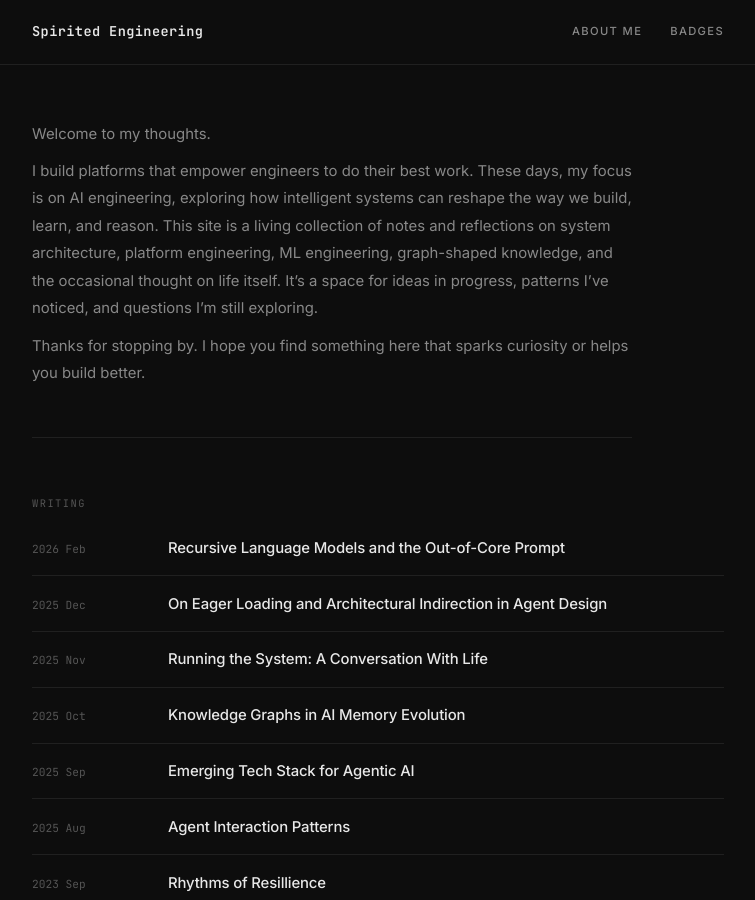
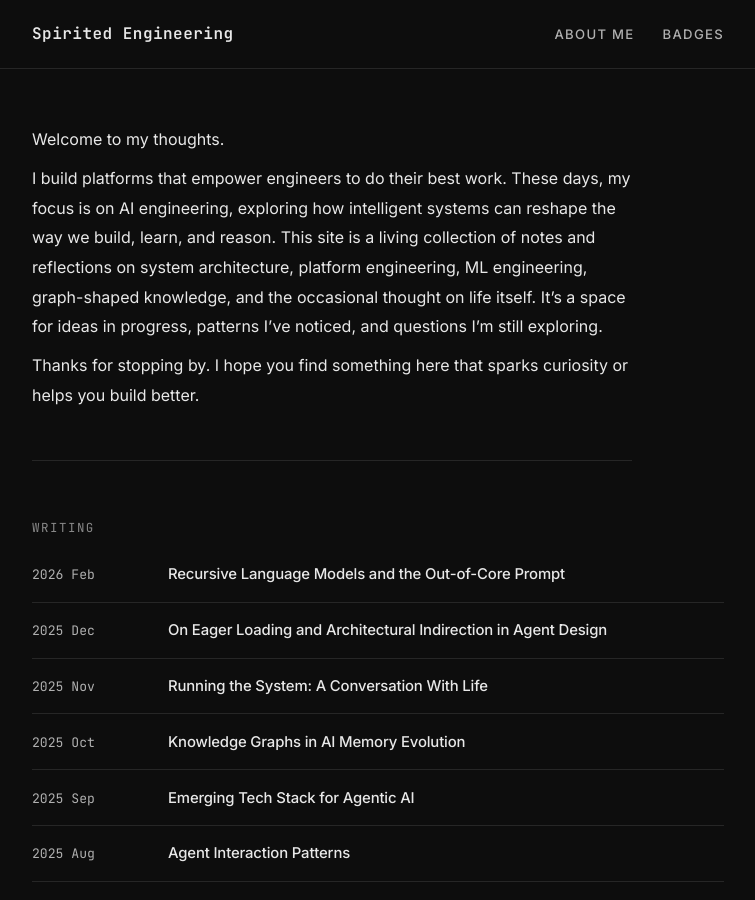
Before and after one commit to dnguyenv/dnguyenv.github.io, a Jekyll site: the page built from index.md, in a window 1280 px wide and 900 px high. Shown: the whole window, without its empty margins (262-1017 px from the left). Built offline with Jekyll 4.4.1, drawn with Linux system fonts in a browser that asks for light colours.

Commit message:
theme: improve readability — brighter muted colors and larger font sizes
Lighten fg-muted #888 → #b0b0b0, fg-subtle #555 → #888 for dark bg contrast.
Increase small font sizes (nav, dates, footer, labels) from 0.65-0.72rem to 0.78-0.85rem.
Intro text bumped to full fg color for readability.

Co-Authored-By: Claude Sonnet 4.6 (1M context) <noreply@anthropic.com>

```diff
--- a/assets/main.scss
+++ b/assets/main.scss
@@ -19,10 +19,10 @@
   --bg:          #0d0d0d;
   --bg-soft:     #141414;
   --fg:          #e8e8e8;
-  --fg-muted:    #888888;
-  --fg-subtle:   #555555;
-  --border:      rgba(255, 255, 255, 0.08);
-  --border-mid:  rgba(255, 255, 255, 0.14);
+  --fg-muted:    #b0b0b0;
+  --fg-subtle:   #888888;
+  --border:      rgba(255, 255, 255, 0.1);
+  --border-mid:  rgba(255, 255, 255, 0.2);
   --code-bg:     #1a1a1a;
   --code-fg:     #e8e8e8;
   --sans:        'Inter', -apple-system, BlinkMacSystemFont, 'Segoe UI', sans-serif;
@@ -84,7 +84,7 @@ a:hover {
 
 .site-title {
   font-family: var(--mono);
-  font-size: 0.85rem;
+  font-size: 1rem;
   font-weight: 600;
   letter-spacing: 0.03em;
   text-decoration: none;
@@ -102,10 +102,10 @@ a:hover {
 }
 
 .site-nav a {
-  font-size: 0.7rem;
+  font-size: 0.82rem;
   text-decoration: none;
   text-transform: uppercase;
-  letter-spacing: 0.12em;
+  letter-spacing: 0.1em;
   color: var(--fg-muted);
   font-weight: 500;
 }
@@ -130,17 +130,17 @@ a:hover {
 }
 
 .home-intro p {
-  font-size: 0.93rem;
-  color: var(--fg-muted);
+  font-size: 1rem;
+  color: var(--fg);
   line-height: 1.85;
   margin-bottom: 0.6rem;
 }
 
 .post-list-label {
   font-family: var(--mono);
-  font-size: 0.65rem;
+  font-size: 0.78rem;
   text-transform: uppercase;
-  letter-spacing: 0.14em;
+  letter-spacing: 0.12em;
   color: var(--fg-subtle);
   margin-bottom: 0.5rem;
 }
@@ -161,8 +161,8 @@ a:hover {
 
 .post-meta {
   font-family: var(--mono);
-  font-size: 0.7rem;
-  color: var(--fg-subtle);
+  font-size: 0.82rem;
+  color: var(--fg-muted);
   white-space: nowrap;
 }
 
@@ -206,7 +206,7 @@ a:hover {
 
 .post-date {
   font-family: var(--mono);
-  font-size: 0.72rem;
+  font-size: 0.84rem;
   color: var(--fg-muted);
 }
 
@@ -218,11 +218,11 @@ a:hover {
 
 .tag {
   font-family: var(--mono);
-  font-size: 0.62rem;
-  letter-spacing: 0.06em;
+  font-size: 0.72rem;
+  letter-spacing: 0.05em;
   text-transform: uppercase;
   border: 1px solid var(--border-mid);
-  padding: 0.15rem 0.5rem;
+  padding: 0.15rem 0.55rem;
   color: var(--fg-muted);
 }
 
@@ -319,7 +319,7 @@ pre code {
 
 .back-link {
   font-family: var(--mono);
-  font-size: 0.75rem;
+  font-size: 0.85rem;
   text-decoration: none;
   color: var(--fg-muted);
   letter-spacing: 0.02em;
@@ -355,11 +355,11 @@ pre code {
 
 .page-body h2 {
   font-family: var(--mono);
-  font-size: 0.7rem;
+  font-size: 0.82rem;
   font-weight: 600;
   text-transform: uppercase;
-  letter-spacing: 0.12em;
-  color: var(--fg-subtle);
+  letter-spacing: 0.1em;
+  color: var(--fg-muted);
   margin: 2.5rem 0 0.75rem;
 }
 
@@ -399,8 +399,8 @@ pre code {
 .footer-left,
 .footer-right {
   font-family: var(--mono);
-  font-size: 0.68rem;
-  color: var(--fg-subtle);
+  font-size: 0.82rem;
+  color: var(--fg-muted);
   letter-spacing: 0.04em;
 }
 
```
